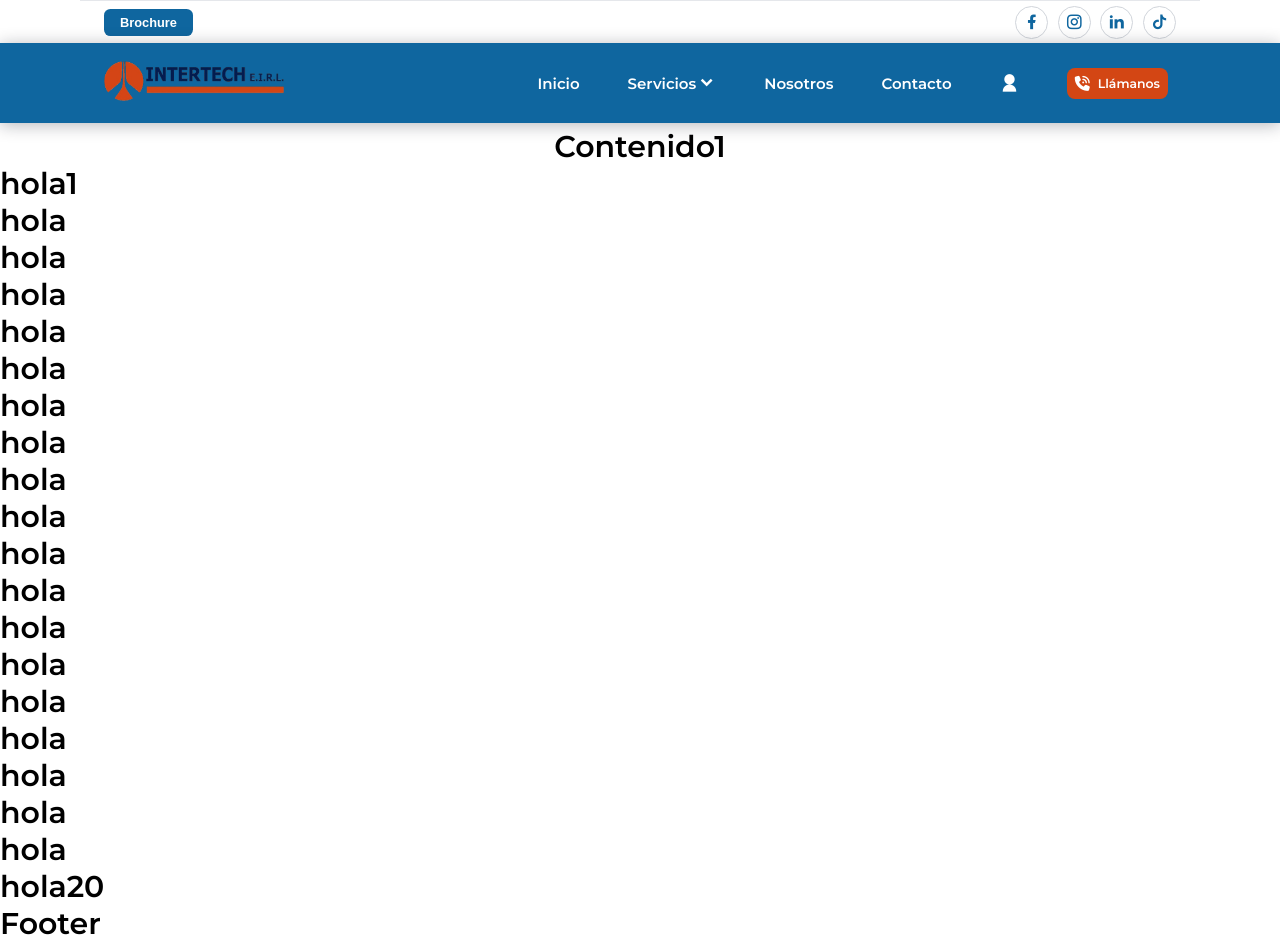
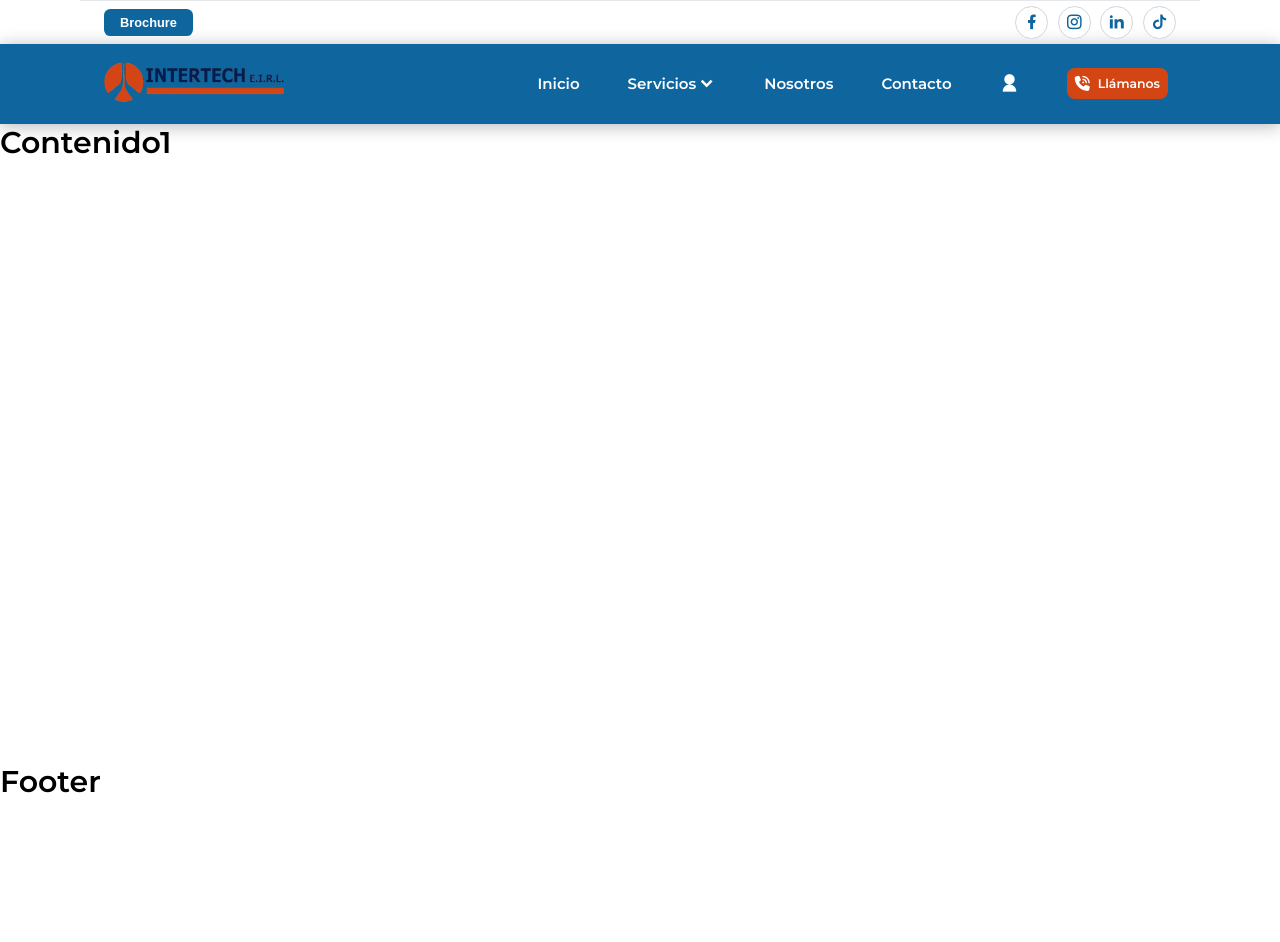
Before and after one commit to tony270604/Intertech, a plain HTML site: page html/inicio.html in a window 1280 px wide. After the commit the page ends 800 px from the top, so only its background shows below. Drawn offline with nearby package versions, Linux system fonts and the light colour scheme.

Commit message:
arreglado el error con el footer siempre abajo

```diff
--- a/css/inicio.css
+++ b/css/inicio.css
@@ -24,7 +24,6 @@ body {
     display: grid;
     min-height: 100dvh;
     grid-template-rows: auto 1fr auto;
-
 }
 
 ul {
@@ -35,20 +34,8 @@ a {
     text-decoration: none;
 }
 
-/* Header */
-.header {
-    position: fixed;
-    top: 0;
-    left: 0;
-    margin-top: 2.7rem;
-    width: 100%;
-    background-color: var(--back-color);
-    box-shadow: 0 2px 16px hsla(220, 32%, 8%, .3);
-    z-index: 100;
-}
-
 .net {
-    position: fixed;
+    position: sticky;
     width: 100%;
     background-color: var(--white-color);
 }
@@ -108,6 +95,16 @@ a {
 .icon:hover {
     background-color: #0f669f;
     color: #fff;
+}
+
+/* Header */
+.header {
+    top: 0;
+    left: 0;
+    width: 100%;
+    background-color: var(--back-color);
+    box-shadow: 0 2px 16px hsla(220, 32%, 8%, .3);
+    z-index: 100;
 }
 
 /* Nav */
@@ -255,7 +252,7 @@ a {
 /* Responsive: Mobile */
 @media screen and (max-width: 1118px) {
     .nav-menu {
-        margin-top: -0.1rem;
+        margin-top: 2.6rem;
         display: block;
         position: absolute;
         top: var(--header-height);
@@ -272,6 +269,7 @@ a {
     .nav-menu.show-menu {
         opacity: 1;
         pointer-events: initial;
+        margin-top: 2.6rem;
     }
 
     .nav-list {
--- a/html/inicio.html
+++ b/html/inicio.html
@@ -14,7 +14,6 @@
 
 <body>
 
-    <div class="container-header">
     <div class="net">
         <div class="networks">
             <button class="btn-brochure">
@@ -25,9 +24,6 @@
                 <i class="ri-instagram-line icon"></i>
                 <i class="ri-linkedin-fill icon"></i>
                 <i class="ri-tiktok-fill icon"></i>
-                </div>
-            </div>
-        </div>
             </div>
         </div>
         <header class="header">
@@ -83,27 +79,7 @@
     </div>
 
     <main>
-        <h1 style="margin-top: 8rem; text-align: center;">Contenido1</h1>
-        <h1>hola1</h1>
-        <h1>hola</h1>
-        <h1>hola</h1>
-        <h1>hola</h1>
-        <h1>hola</h1>
-        <h1>hola</h1>
-        <h1>hola</h1>
-        <h1>hola</h1>
-        <h1>hola</h1>
-        <h1>hola</h1>
-        <h1>hola</h1>
-        <h1>hola</h1>
-        <h1>hola</h1>
-        <h1>hola</h1>
-        <h1>hola</h1>
-        <h1>hola</h1>
-        <h1>hola</h1>
-        <h1>hola</h1>
-        <h1>hola</h1>
-        <h1>hola20</h1>
+        <h1>Contenido1</h1>
     </main>
 
     <footer>
```
Lines whose indentation alone changed are shown as unchanged.
